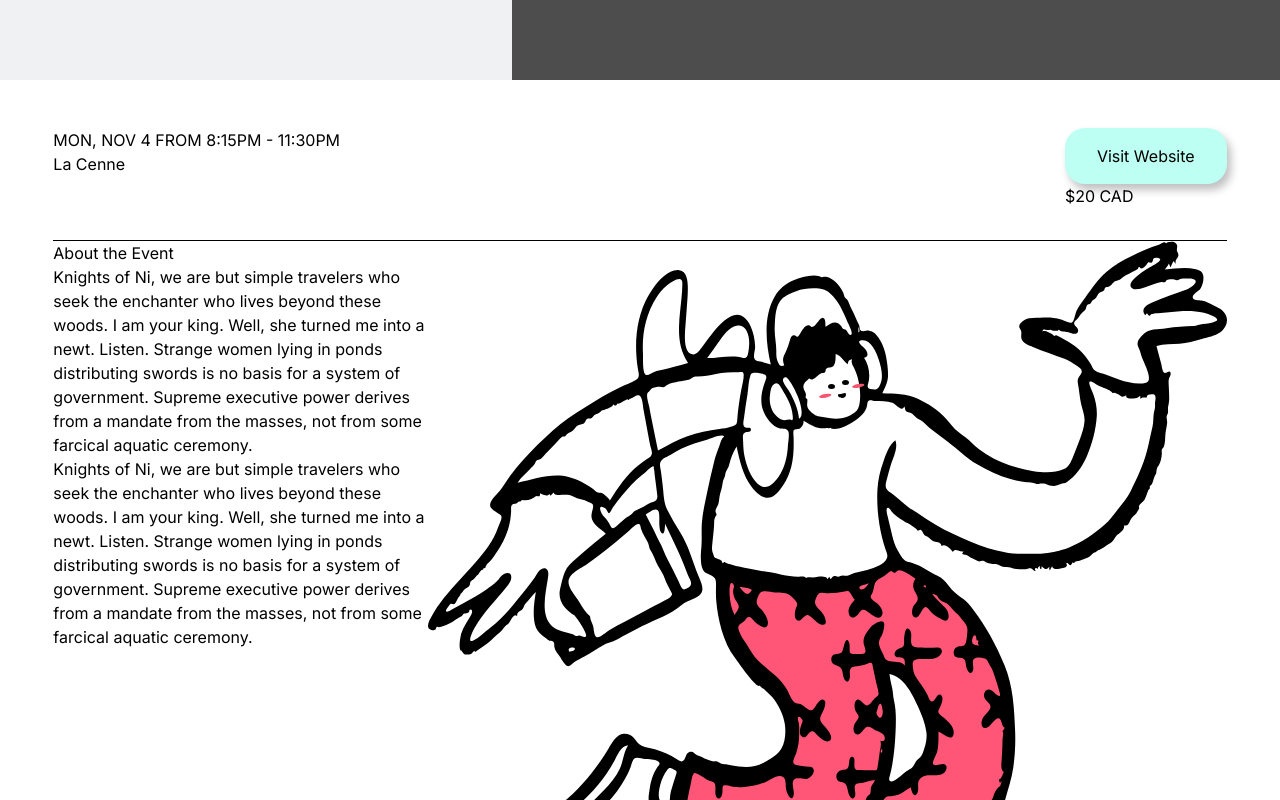
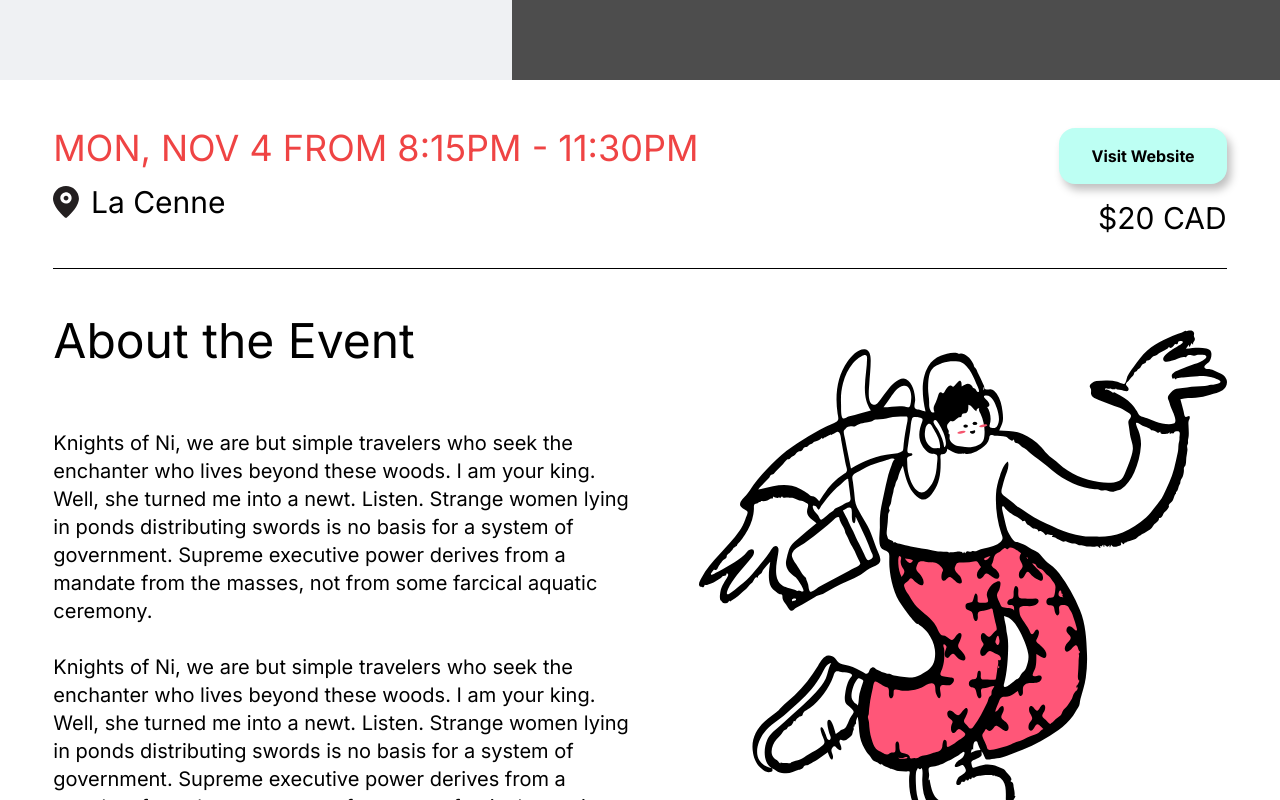
Before and after one commit to justinkwanchan/swing-schedule, a Next.js app in the folder front-end/: page /events/1 in a window 1280 px wide. Shown: the part 720-1520 px from the top of the page. Built offline with nearby package versions, Linux system fonts and the light colour scheme.

Commit message:
Update alignment on event page

```diff
--- a/front-end/src/app/events/[eventId]/page.tsx
+++ b/front-end/src/app/events/[eventId]/page.tsx
@@ -3,6 +3,7 @@ import Link from 'next/link';
 import Image from 'next/image';
 import splotch from 'public/splotch-event.svg';
 import danceDude from 'public/dance-dude.svg';
+import locationPin from 'public/location-pin.svg';
 
 // export function generateStaticParams() {
 //     const posts = getSortedPostsData()
@@ -44,36 +45,45 @@ export default async function Event({
       <PageTitleSection splotch={splotch} />
 
       <div className="w-11/12">
-        <div className="flex relative md:static justify-between border-b border-black pb-8">
+        <div className="flex relative md:static justify-between border-b border-black pb-8 mb-12">
           <div>
-            <div>MON, NOV 4 FROM 8:15PM - 11:30PM</div>
-            <div>La Cenne</div>
+            <h2 className="mb-4 text-4xl text-red-500">
+              MON, NOV 4 FROM 8:15PM - 11:30PM
+            </h2>
+            <div className="flex items-center text-3xl">
+              <Image
+                src={locationPin}
+                alt={'Locatin Pin'}
+                className="mr-3 h-8 w-max"
+              />
+              <h3>La Cenne</h3>
+            </div>
           </div>
           <div className="self-center md:self-auto">
             <Link
               href="https://www.facebook.com/swinglapinlundi"
               target="_blank"
             >
-              <button className="absolute right-0 -top-20 bg-[#BDFFF3] px-8 py-4 rounded-[20px] shadow-[4px_6px_8px_0_rgba(0,0,0,0.25)] md:static">
+              <button className="absolute right-0 -top-20 font-bold bg-[#BDFFF3] mb-4 px-8 py-4 rounded-2xl shadow-[4px_6px_8px_0_rgba(0,0,0,0.25)] md:static">
                 Visit Website
               </button>
             </Link>
-            <div>$20 CAD</div>
+            <div className="text-right text-3xl">$20 CAD</div>
           </div>
         </div>
 
-        <div className="flex flex-col md:flex-row md:justify-between">
-          <div>
-            <h1>About the Event</h1>
-            <p>
+        <div className="flex flex-col md:flex-row">
+          <div className="w-[55%] pr-16">
+            <h1 className="text-5xl mb-16">About the Event</h1>
+            <p className="text-xl">
               Knights of Ni, we are but simple travelers who seek the enchanter
               who lives beyond these woods. I am your king. Well, she turned me
               into a newt. Listen. Strange women lying in ponds distributing
               swords is no basis for a system of government. Supreme executive
               power derives from a mandate from the masses, not from some
               farcical aquatic ceremony.
-            </p>
-            <p>
+              <br />
+              <br />
               Knights of Ni, we are but simple travelers who seek the enchanter
               who lives beyond these woods. I am your king. Well, she turned me
               into a newt. Listen. Strange women lying in ponds distributing
@@ -82,7 +92,7 @@ export default async function Event({
               farcical aquatic ceremony.
             </p>
           </div>
-          <Image src={danceDude} alt={'Dancing Dude'} />
+          <Image src={danceDude} alt={'Dancing Dude'} className="w-[45%]" />
         </div>
       </div>
     </div>
```
Also changed, not shown: front-end/public/location-pin.svg (added).
